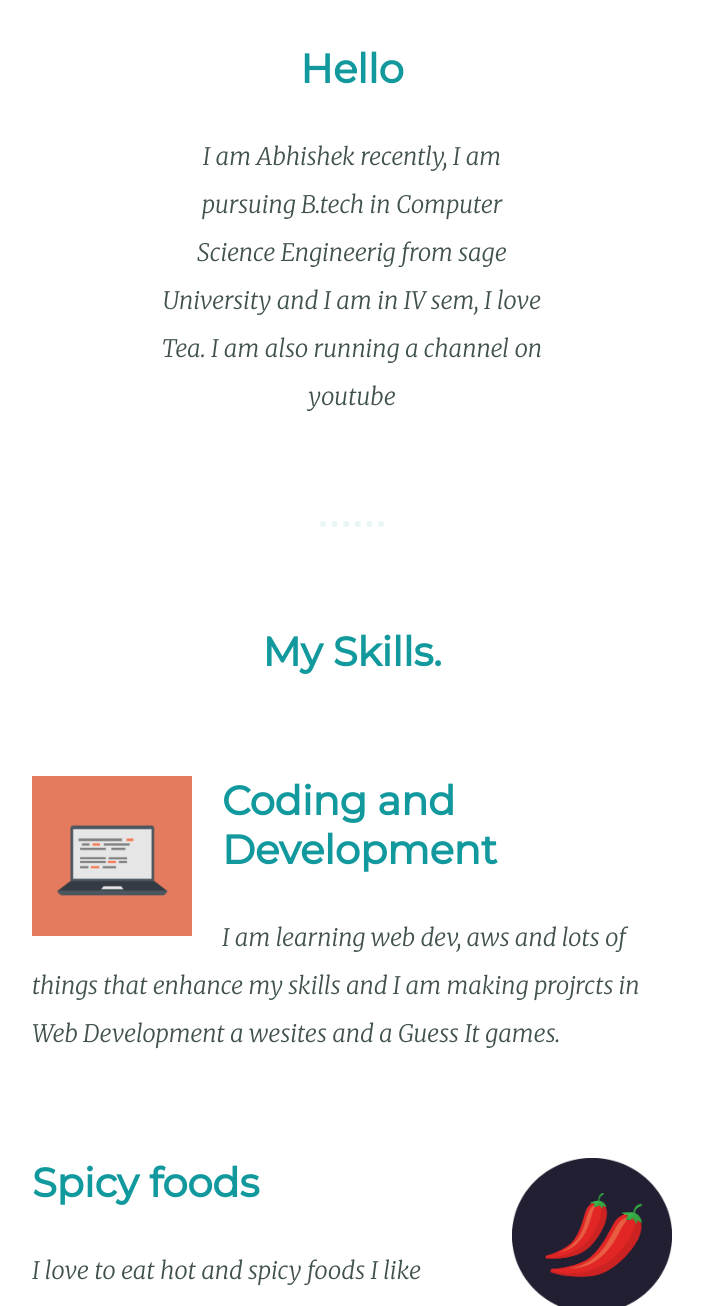
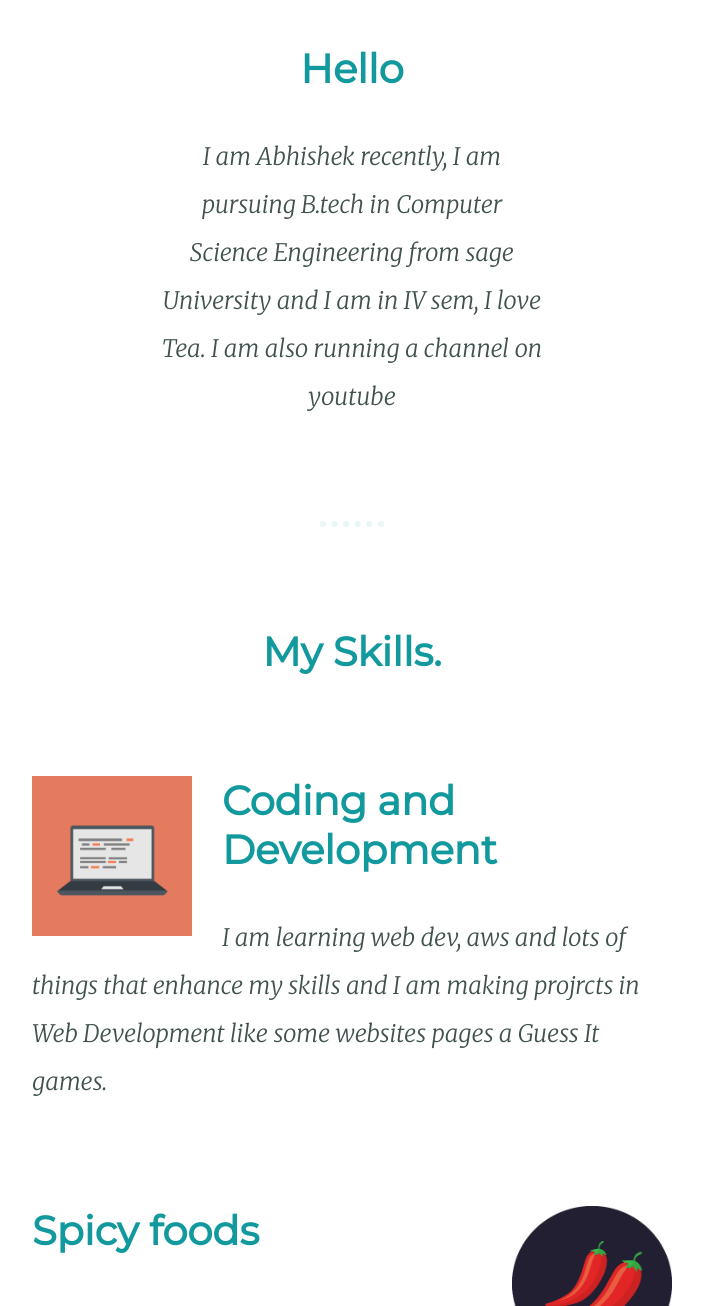
Before and after one commit to Abhi-indra15/Profile, a plain HTML site: page index.html in a window 1280 px wide. Shown: the part 1122-2428 px from the top of the page, without its empty margins (288-991 px from the left). Drawn offline with Linux system fonts and the light colour scheme.

Commit message:
Update index.html

```diff
--- a/index.html
+++ b/index.html
@@ -26,7 +26,7 @@
         <div class="profile">
           <img class="abhi-img" src="images/abhi.png" alt="Abhishek">
           <h3>Hello</h3>
-          <p class="intro"> I am Abhishek recently, I am pursuing B.tech in Computer Science Engineerig from sage University and I am in IV sem, I love Tea. I am also running a channel on youtube</p>
+          <p class="intro"> I am Abhishek recently, I am pursuing B.tech in Computer Science Engineering from sage University and I am in IV sem, I love Tea. I am also running a channel on youtube</p>
         </div>
         <hr>
         <div class="skills">
@@ -34,7 +34,7 @@
           <div class="skill-row">
             <img class="com-img" src="images/computer.png" alt="Computer">
             <h3>Coding and Development</h3>
-            <p>I am learning web dev, aws and lots of things that enhance my skills and I am making projrcts in Web Development a wesites and a Guess It games.</p>
+            <p>I am learning web dev, aws and lots of things that enhance my skills and I am making projrcts in Web Development like some websites pages a Guess It games.</p>
           </div>
           <div class="skill-row">
             <img class="chill-img" src="images/chillies.png" alt="chillies">
```
